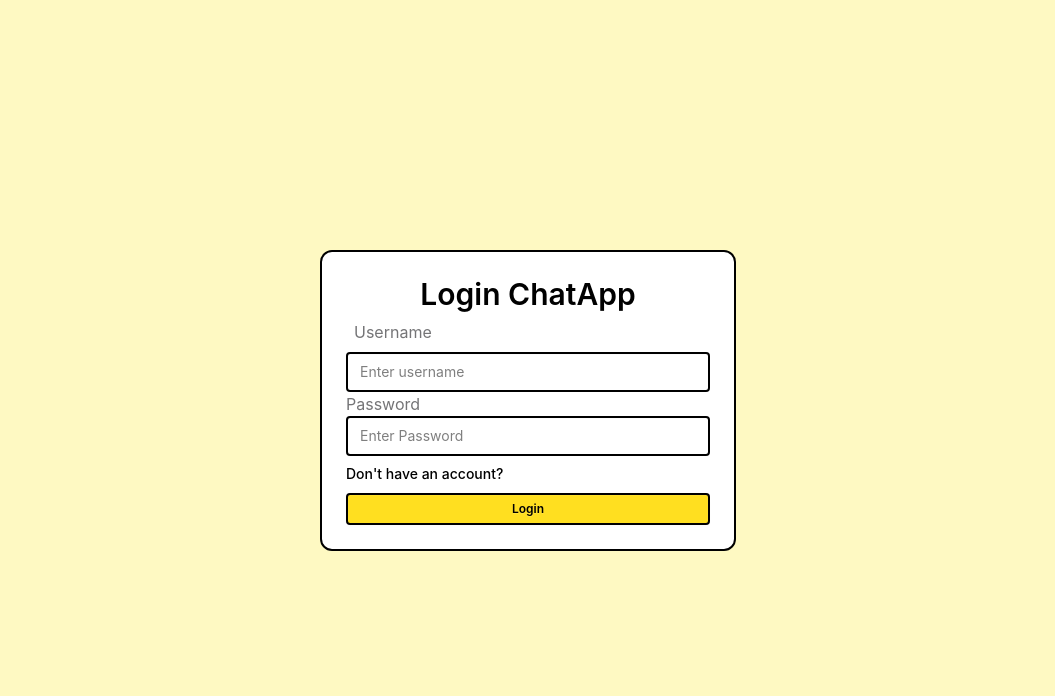
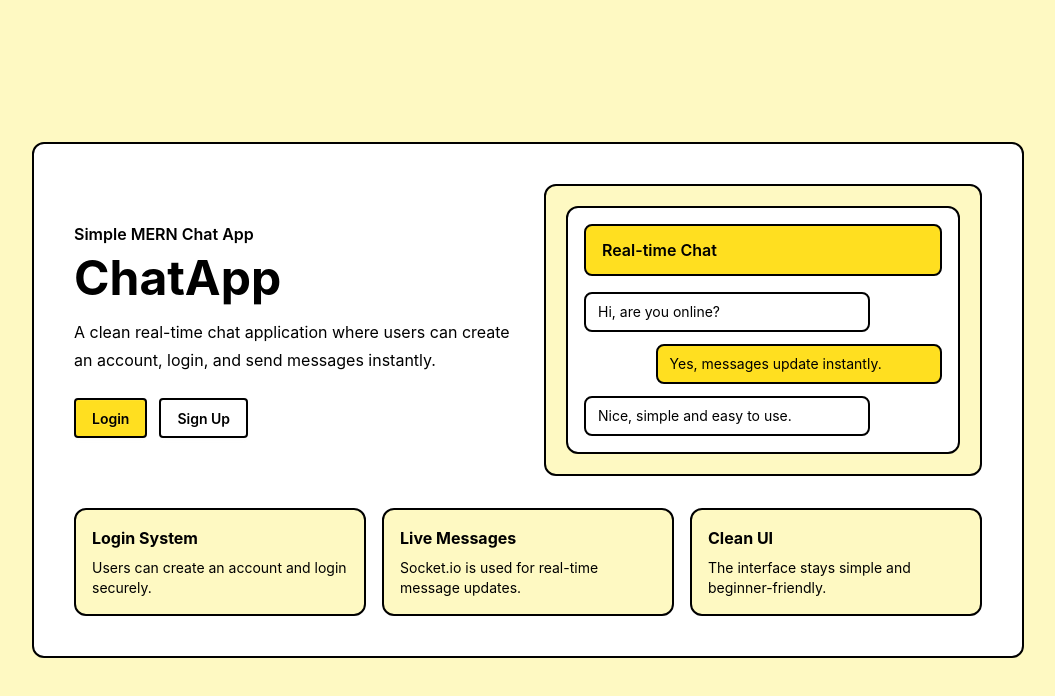
Before and after one commit to Tilokchandrarajbongshi988/texting-app-mern, a React app in the folder frontend/: page / in a window 1280 px wide. Before the commit this address led to /login. Shown: the top 696 px of the page, without its empty margins (112-1167 px from the left). Built offline with nearby package versions, Linux system fonts and the light colour scheme; the HTML template or start-up script is replaced by a standard one.

Commit message:
landing pages added

```diff
--- a/frontend/src/App.jsx
+++ b/frontend/src/App.jsx
@@ -1,5 +1,6 @@
 import "./index.css";
 import Home from "./pages/home/Home";
+import Landing from "./pages/landing/Landing";
 import Login from "./pages/login/Login";
 import SignUp from "./pages/signup/SignUp";
 import { Route, Routes, Navigate } from "react-router-dom";
@@ -12,9 +13,10 @@ function App() {
   return (
     <div className="h-screen bg-yellow-100">
       <Routes>
-        <Route path="/" element={authUser ? <Home /> : <Navigate to="/login" />} />
-        <Route path="/login" element={authUser ? <Navigate to="/" /> : <Login />} />
-        <Route path="/signup" element={authUser ? <Navigate to="/" /> : <SignUp />} />
+        <Route path="/" element={<Landing />} />
+        <Route path="/chat" element={authUser ? <Home /> : <Navigate to="/login" />} />
+        <Route path="/login" element={authUser ? <Navigate to="/chat" /> : <Login />} />
+        <Route path="/signup" element={authUser ? <Navigate to="/chat" /> : <SignUp />} />
       </Routes>
       <Toaster />
     </div>
--- /dev/null
+++ b/frontend/src/pages/landing/Landing.jsx
@@ -0,0 +1,93 @@
+import { Link } from "react-router-dom";
+import { useAuthContext } from "../../context/useAuthContext";
+
+const Landing = () => {
+  const { authUser } = useAuthContext();
+
+  return (
+    <div className="mx-auto flex min-h-screen max-w-5xl flex-col items-center justify-center px-4 py-8">
+      <div className="w-full rounded-xl border-2 border-black bg-white p-6 md:p-10">
+        <div className="grid items-center gap-8 md:grid-cols-2">
+          <div>
+            <p className="mb-2 font-semibold text-black">Simple MERN Chat App</p>
+            <h1 className="text-4xl font-bold text-black md:text-5xl">
+              ChatApp
+            </h1>
+            <p className="mt-4 text-base leading-7 text-black">
+              A clean real-time chat application where users can create an
+              account, login, and send messages instantly.
+            </p>
+
+            <div className="mt-6 flex flex-col gap-3 sm:flex-row">
+              {authUser ? (
+                <Link
+                  to="/chat"
+                  className="btn border-2 border-black bg-yellow-300 text-black hover:bg-yellow-200"
+                >
+                  Open Chat
+                </Link>
+              ) : (
+                <>
+                  <Link
+                    to="/login"
+                    className="btn border-2 border-black bg-yellow-300 text-black hover:bg-yellow-200"
+                  >
+                    Login
+                  </Link>
+                  <Link
+                    to="/signup"
+                    className="btn border-2 border-black bg-white text-black hover:bg-yellow-100"
+                  >
+                    Sign Up
+                  </Link>
+                </>
+              )}
+            </div>
+          </div>
+
+          <div className="rounded-xl border-2 border-black bg-yellow-100 p-5">
+            <div className="rounded-xl border-2 border-black bg-white p-4">
+              <div className="mb-4 rounded-lg border-2 border-black bg-yellow-300 px-4 py-3 font-semibold text-black">
+                Real-time Chat
+              </div>
+              <div className="space-y-3">
+                <p className="w-4/5 rounded-lg border-2 border-black bg-white px-3 py-2 text-sm text-black">
+                  Hi, are you online?
+                </p>
+                <p className="ml-auto w-4/5 rounded-lg border-2 border-black bg-yellow-300 px-3 py-2 text-sm text-black">
+                  Yes, messages update instantly.
+                </p>
+                <p className="w-4/5 rounded-lg border-2 border-black bg-white px-3 py-2 text-sm text-black">
+                  Nice, simple and easy to use.
+                </p>
+              </div>
+            </div>
+          </div>
+        </div>
+
+        <div className="mt-8 grid gap-4 md:grid-cols-3">
+          <div className="rounded-xl border-2 border-black bg-yellow-100 p-4">
+            <h2 className="font-bold text-black">Login System</h2>
+            <p className="mt-2 text-sm text-black">
+              Users can create an account and login securely.
+            </p>
+          </div>
+          <div className="rounded-xl border-2 border-black bg-yellow-100 p-4">
+            <h2 className="font-bold text-black">Live Messages</h2>
+            <p className="mt-2 text-sm text-black">
+              Socket.io is used for real-time message updates.
+            </p>
+          </div>
+          <div className="rounded-xl border-2 border-black bg-yellow-100 p-4">
+            <h2 className="font-bold text-black">Clean UI</h2>
+            <p className="mt-2 text-sm text-black">
+              The interface stays simple and beginner-friendly.
+            </p>
+          </div>
+        </div>
+      </div>
+    </div>
+  );
+};
+
+export default Landing;
```
